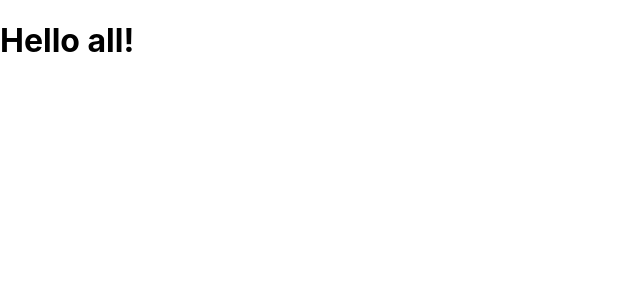
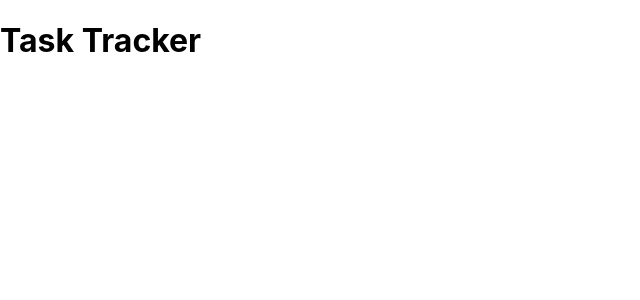
Before and after one commit to Beltchikov/react-task-tracker, a React (Create React App) app: page / in a window 1280 px wide. Shown: the top 300 px of the page, without its empty margins (0-640 px from the left). Built offline with nearby package versions, Linux system fonts and the light colour scheme.

Commit message:
Header component

```diff
--- a/public/index.html
+++ b/public/index.html
@@ -9,35 +9,10 @@
       name="description"
       content="Web site created using create-react-app"
     />
-    <link rel="apple-touch-icon" href="%PUBLIC_URL%/logo192.png" />
-    <!--
-      manifest.json provides metadata used when your web app is installed on a
-      user's mobile device or desktop. See https://developers.google.com/web/fundamentals/web-app-manifest/
-    -->
-    <link rel="manifest" href="%PUBLIC_URL%/manifest.json" />
-    <!--
-      Notice the use of %PUBLIC_URL% in the tags above.
-      It will be replaced with the URL of the `public` folder during the build.
-      Only files inside the `public` folder can be referenced from the HTML.
-
-      Unlike "/favicon.ico" or "favicon.ico", "%PUBLIC_URL%/favicon.ico" will
-      work correctly both with client-side routing and a non-root public URL.
-      Learn how to configure a non-root public URL by running `npm run build`.
-    -->
     <title>React App</title>
   </head>
   <body>
     <noscript>You need to enable JavaScript to run this app.</noscript>
     <div id="root"></div>
-    <!--
-      This HTML file is a template.
-      If you open it directly in the browser, you will see an empty page.
-
-      You can add webfonts, meta tags, or analytics to this file.
-      The build step will place the bundled scripts into the <body> tag.
-
-      To begin the development, run `npm start` or `yarn start`.
-      To create a production bundle, use `npm run build` or `yarn build`.
-    -->
   </body>
 </html>
--- a/src/App.js
+++ b/src/App.js
@@ -1,7 +1,9 @@
+import Header from './components/Header'
+
 function App() {
   return (
-    <div className="App">
-      <h1>Hello all!</h1>
+    <div className="container">
+      <Header/>
       </div>
   );
 }
--- /dev/null
+++ b/src/components/Header.js
@@ -0,0 +1,9 @@
+const Header = () => {
+    return (
+        <header>
+            <h1>Task Tracker</h1>
+        </header>
+    )
+}
+
+export default Header
```
